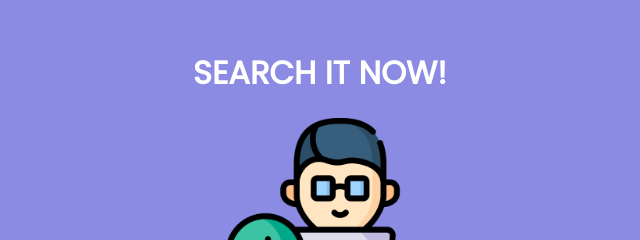
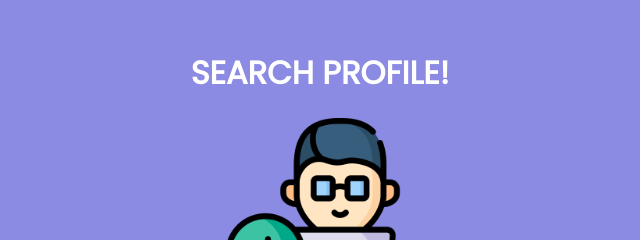
Before and after one commit to abdullahsam007/Search-Github-Profile, a plain HTML site: page Search Github/index.html in a window 1280 px wide. Shown: the part 171-411 px from the top of the page, 320-960 px from the left. Drawn offline with nearby package versions, Linux system fonts and the light colour scheme.

Commit message:
Update index.html

```diff
--- a/Search Github/index.html
+++ b/Search Github/index.html
@@ -11,7 +11,7 @@
 <body>
 
     <header class="container1">
-        <h1>Search it now!</h1>
+        <h1>Search Profile!</h1>
     </header>
 
     <section class="container">
```
